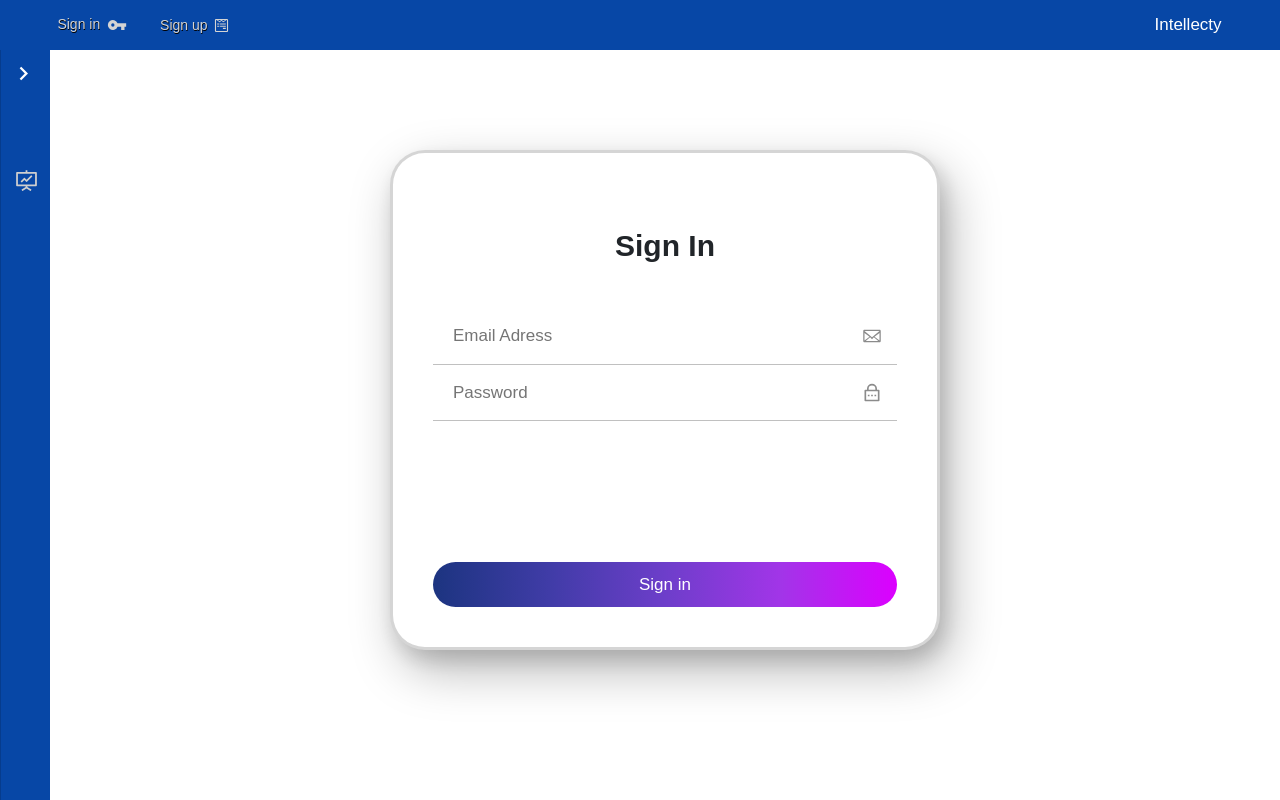
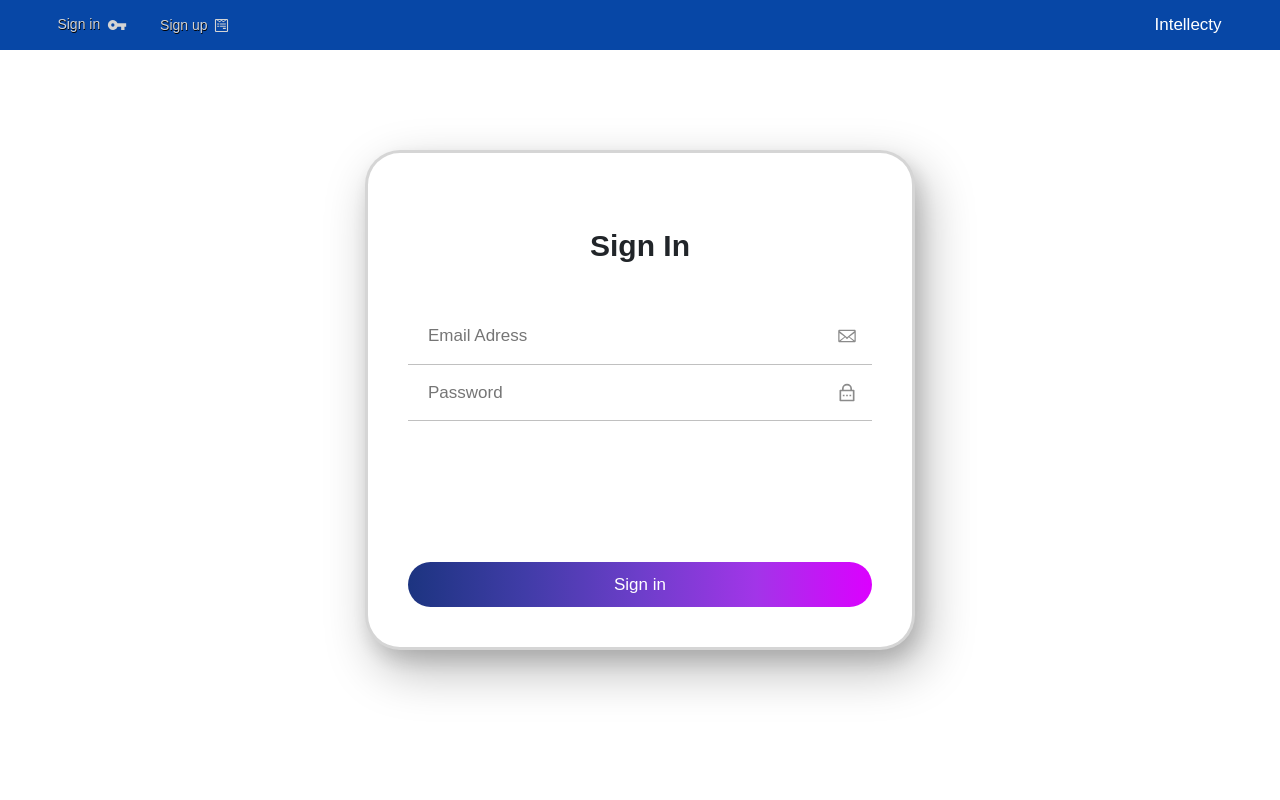
Before and after one commit to evyatarMad007/Hours-System, a React (Create React App) app: page /signin in a window 1280 px wide. Built offline with nearby package versions, Linux system fonts and the light colour scheme.

Commit message:
signin page done.

```diff
--- a/src/components/base/all-site.jsx
+++ b/src/components/base/all-site.jsx
@@ -5,6 +5,7 @@ import MainArea from '../main-area/main-area';
 import { BrowserRouter } from "react-router-dom";
 import { ToastContainer } from 'react-toastify';
 import 'react-toastify/dist/ReactToastify.css';
+import userService from "../../utils/jwtUser";
 class AllSite extends Component {
 
     state = {  }
@@ -15,7 +16,10 @@ class AllSite extends Component {
                 <BrowserRouter>
                 <ToastContainer/>
                     <Header/>
-                    <Navbar/>
+                    { userService.getCurrentUser()
+                        ? <Navbar/>
+                        : ''
+                    }
                     <MainArea/>
                 </BrowserRouter>
             </div>
--- a/src/components/main-area/hours-page/hours_page.jsx
+++ b/src/components/main-area/hours-page/hours_page.jsx
@@ -4,7 +4,6 @@ import ViewProject from './view-project';
 import Switches from '../../tools/switch';
 import { AiOutlineFundProjectionScreen } from 'react-icons/ai';
 import { HiOutlineUserCircle } from 'react-icons/hi';
-// import axios from 'axios';
 
 class HoursPage extends Component {
 
@@ -116,6 +115,9 @@ class HoursPage extends Component {
     }
 
     render() {
+
+
+
         this.getSchemaLine();
         const {filterProjectInput, filterConsumerInput} = this.state;
 
--- a/src/components/main-area/signin-page.jsx
+++ b/src/components/main-area/signin-page.jsx
@@ -5,7 +5,6 @@ import { BiCheckCircle } from "react-icons/bi";
 import { VscError } from "react-icons/vsc";
 import { apiUrl } from '../../config/config.json';
 import axios from 'axios';
-import { toast } from 'react-toastify';
 import userService from "../../utils/jwtUser";
 import { Redirect } from "react-router-dom";
 
@@ -78,10 +77,6 @@ class Signin extends Component {
             await axios.post(`${apiUrl}/users/signin`, userData )
             .then( res => {
                 localStorage.setItem('token', res.data.token);
-            })
-            .then( res => {
-                this.setState({user: {password: "",email: ""}})
-                toast("Welcome");
                 window.location = '/';
             })
 
```
